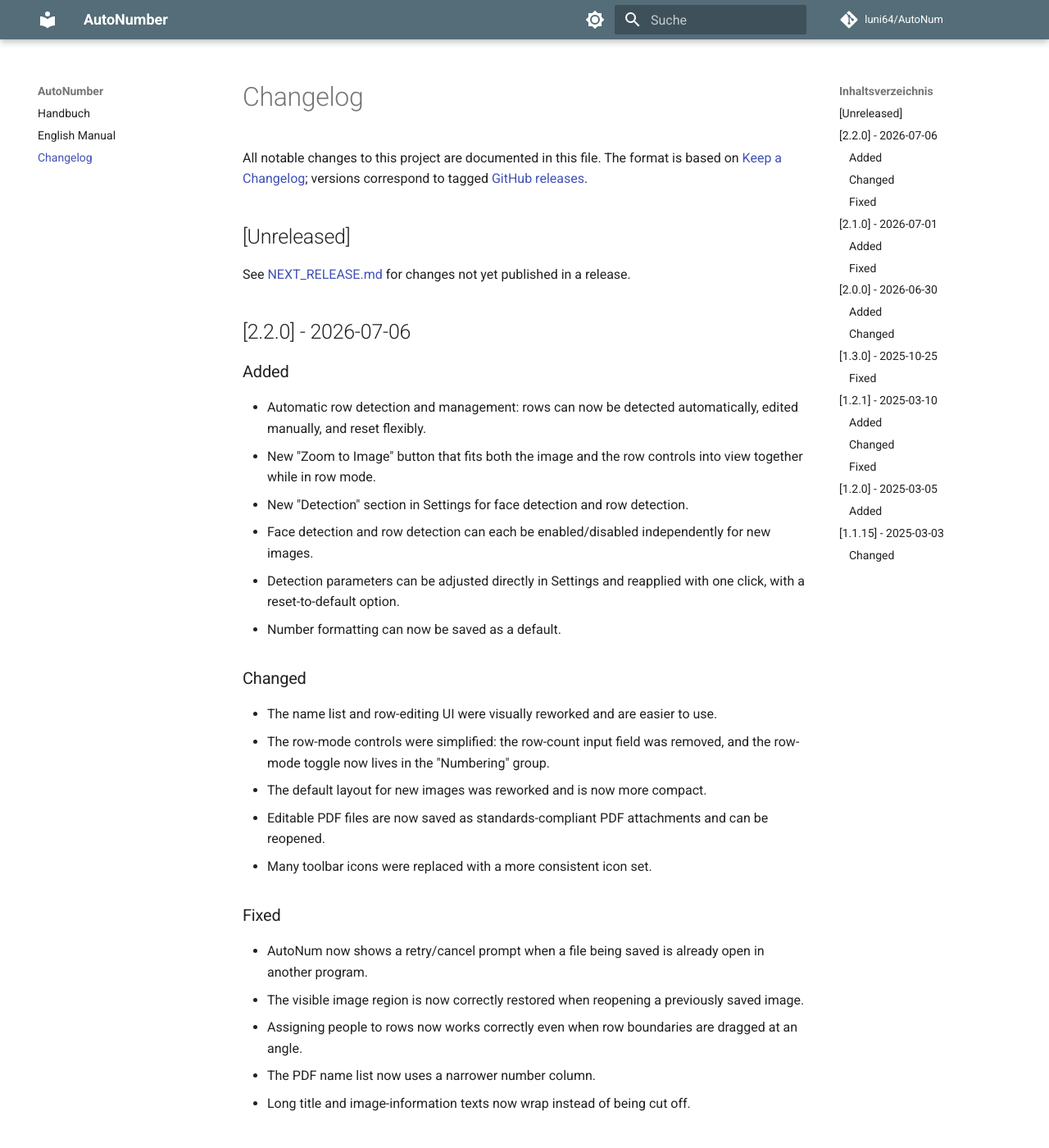
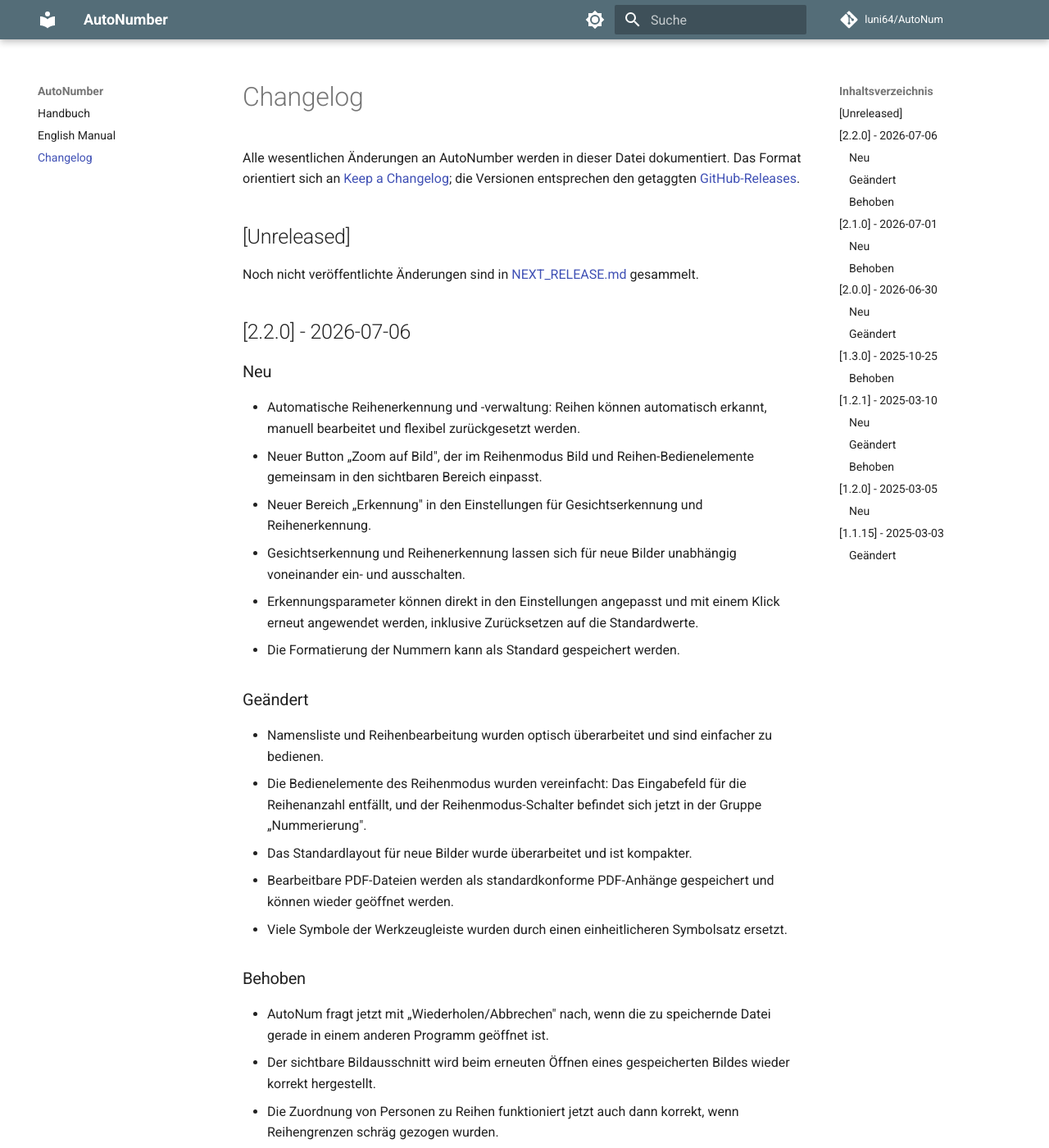
Before and after one commit to luni64/AutoNum, an MkDocs documentation site: the page built from docs/Manual/CHANGELOG.md, in a window 1280 px wide and 1400 px high. Shown: the whole window at 82% size. Built offline with MkDocs 1.6.1 and Material for MkDocs 9.7.7, drawn with Linux system fonts in a browser that asks for light colours; comment, search, counter and statistics services are not loaded; some of the changed text lies outside the part shown.

Commit message:
Translate the changelog to German, drop stale README_EN.md
The published changelog (docs/Manual/CHANGELOG.md) is user-facing on
the German manual site, so it is now written in German (sections
Neu/Geaendert/Behoben); CLAUDE.md and copilot-instructions.md note
that future entries stay German.

README_EN.md described the pre-2.3 UI (left button column, settings
gear, no Datei menu) and was referenced nowhere — README.en.md is the
maintained English readme. Deleted it together with its orphaned
old-UI screenshot docs/Manual/Pictures/UI.jpg.

Co-Authored-By: Claude Fable 5 <noreply@anthropic.com>

```diff
--- a/docs/Manual/CHANGELOG.md
+++ b/docs/Manual/CHANGELOG.md
@@ -1,88 +1,88 @@
 # Changelog
 
-All notable changes to this project are documented in this file. The format is based on [Keep a Changelog](https://keepachangelog.com/en/1.1.0/); versions correspond to tagged [GitHub releases](https://github.com/luni64/AutoNum/releases).
+Alle wesentlichen Änderungen an AutoNumber werden in dieser Datei dokumentiert. Das Format orientiert sich an [Keep a Changelog](https://keepachangelog.com/de/1.1.0/); die Versionen entsprechen den getaggten [GitHub-Releases](https://github.com/luni64/AutoNum/releases).
 
 ## [Unreleased]
 
-See [NEXT_RELEASE.md](https://github.com/luni64/AutoNum/blob/main/docs/release/NEXT_RELEASE.md) for changes not yet published in a release.
+Noch nicht veröffentlichte Änderungen sind in [NEXT_RELEASE.md](https://github.com/luni64/AutoNum/blob/main/docs/release/NEXT_RELEASE.md) gesammelt.
 
 ## [2.2.0] - 2026-07-06
 
-### Added
-- Automatic row detection and management: rows can now be detected automatically, edited manually, and reset flexibly.
-- New "Zoom to Image" button that fits both the image and the row controls into view together while in row mode.
-- New "Detection" section in Settings for face detection and row detection.
-- Face detection and row detection can each be enabled/disabled independently for new images.
-- Detection parameters can be adjusted directly in Settings and reapplied with one click, with a reset-to-default option.
-- Number formatting can now be saved as a default.
+### Neu
+- Automatische Reihenerkennung und -verwaltung: Reihen können automatisch erkannt, manuell bearbeitet und flexibel zurückgesetzt werden.
+- Neuer Button „Zoom auf Bild", der im Reihenmodus Bild und Reihen-Bedienelemente gemeinsam in den sichtbaren Bereich einpasst.
+- Neuer Bereich „Erkennung" in den Einstellungen für Gesichtserkennung und Reihenerkennung.
+- Gesichtserkennung und Reihenerkennung lassen sich für neue Bilder unabhängig voneinander ein- und ausschalten.
+- Erkennungsparameter können direkt in den Einstellungen angepasst und mit einem Klick erneut angewendet werden, inklusive Zurücksetzen auf die Standardwerte.
+- Die Formatierung der Nummern kann als Standard gespeichert werden.
 
-### Changed
-- The name list and row-editing UI were visually reworked and are easier to use.
-- The row-mode controls were simplified: the row-count input field was removed, and the row-mode toggle now lives in the "Numbering" group.
-- The default layout for new images was reworked and is now more compact.
-- Editable PDF files are now saved as standards-compliant PDF attachments and can be reopened.
-- Many toolbar icons were replaced with a more consistent icon set.
+### Geändert
+- Namensliste und Reihenbearbeitung wurden optisch überarbeitet und sind einfacher zu bedienen.
+- Die Bedienelemente des Reihenmodus wurden vereinfacht: Das Eingabefeld für die Reihenanzahl entfällt, und der Reihenmodus-Schalter befindet sich jetzt in der Gruppe „Nummerierung".
+- Das Standardlayout für neue Bilder wurde überarbeitet und ist kompakter.
+- Bearbeitbare PDF-Dateien werden als standardkonforme PDF-Anhänge gespeichert und können wieder geöffnet werden.
+- Viele Symbole der Werkzeugleiste wurden durch einen einheitlicheren Symbolsatz ersetzt.
 
-### Fixed
-- AutoNum now shows a retry/cancel prompt when a file being saved is already open in another program.
-- The visible image region is now correctly restored when reopening a previously saved image.
-- Assigning people to rows now works correctly even when row boundaries are dragged at an angle.
-- The PDF name list now uses a narrower number column.
-- Long title and image-information texts now wrap instead of being cut off.
+### Behoben
+- AutoNum fragt jetzt mit „Wiederholen/Abbrechen" nach, wenn die zu speichernde Datei gerade in einem anderen Programm geöffnet ist.
+- Der sichtbare Bildausschnitt wird beim erneuten Öffnen eines gespeicherten Bildes wieder korrekt hergestellt.
+- Die Zuordnung von Personen zu Reihen funktioniert jetzt auch dann korrekt, wenn Reihengrenzen schräg gezogen wurden.
+- Die Namensliste im PDF verwendet eine schmalere Nummernspalte.
+- Lange Überschriften und Bildinformationen werden umbrochen statt abgeschnitten.
 
 ## [2.1.0] - 2026-07-01
 
-### Added
-- New "Export Now" button under Settings → Export for direct metadata export.
+### Neu
+- Neuer Button „Jetzt exportieren" unter Einstellungen → Export für den direkten Metadaten-Export.
 
-### Fixed
-- PDF export now respects the metadata options under Settings → Export (CSV/JSON sidecar files), matching JPG export.
-- Previously entered image-related texts (title, information, image ID) are now correctly reset when opening a new image.
+### Behoben
+- Der PDF-Export berücksichtigt jetzt wie der JPG-Export die Metadaten-Optionen unter Einstellungen → Export (CSV-/JSON-Begleitdateien).
+- Zuvor eingegebene bildbezogene Texte (Überschrift, Bildinformationen, Bild-ID) werden beim Öffnen eines neuen Bildes korrekt zurückgesetzt.
 
 ## [2.0.0] - 2026-06-30
 
-### Added
-- New image action bar below the preview: rotate 90°, fit zoom to content.
-- Separate save buttons: "Save as JPG" and "Save as PDF" (remains editable).
-- Metadata export: title, description, ID, and name list can be exported as `.csv` or `.json` for further processing in Excel or databases.
-- Reopen PDFs: PDF files created by AutoNumber can be reopened and edited later, like JPGs.
-- More control over the name list: number of columns per image is configurable (1–4), e.g. for compact lists on larger group photos.
-- Dedicated fields for image information and image ID, separate from the title, each independently shown/hidden and styled.
+### Neu
+- Neue Bild-Aktionsleiste unter der Vorschau: Drehen um 90°, Zoom auf Inhalt anpassen.
+- Getrennte Speichern-Buttons: „Als JPG speichern" und „Als PDF speichern" (bleibt bearbeitbar).
+- Metadaten-Export: Überschrift, Beschreibung, Bild-ID und Namensliste können als `.csv` oder `.json` exportiert werden, z. B. zur Weiterverarbeitung in Excel oder Datenbanken.
+- PDFs wieder öffnen: Mit AutoNumber erstellte PDF-Dateien lassen sich wie JPGs erneut öffnen und weiterbearbeiten.
+- Mehr Kontrolle über die Namensliste: Die Spaltenanzahl ist pro Bild einstellbar (1–4), z. B. für kompakte Listen bei größeren Gruppenfotos.
+- Eigene Felder für Bildinformationen und Bild-ID, getrennt von der Überschrift, jeweils unabhängig ein-/ausblendbar und formatierbar.
 
-### Changed
-- Unified formatting dialog for title, image information, image ID, and name list, with clearer percentage display for sizes.
-- Reworked Settings window with clearer sections for fonts, detection, and saving; defaults are easier to apply.
-- More reliable restoration of sizes, fonts, and visibility when reopening a file.
-- Improved rendering quality for small numbers and name lists in JPG and PDF export.
-- AutoNum files no longer require the original image to edit — all necessary information is stored directly in the metadata.
+### Geändert
+- Einheitlicher Formatierungsdialog für Überschrift, Bildinformationen, Bild-ID und Namensliste mit klarerer Prozentanzeige für Größen.
+- Überarbeitetes Einstellungsfenster mit klareren Bereichen für Schriften, Erkennung und Speichern; Standardwerte lassen sich einfacher übernehmen.
+- Größen, Schriftarten und Sichtbarkeit werden beim erneuten Öffnen einer Datei zuverlässiger wiederhergestellt.
+- Verbesserte Darstellungsqualität für kleine Nummern und Namenslisten im JPG- und PDF-Export.
+- AutoNum-Dateien benötigen zum Bearbeiten nicht mehr das Originalbild — alle nötigen Informationen sind direkt in den Metadaten gespeichert.
 
 ## [1.3.0] - 2025-10-25
 
-### Fixed
-- Label size was set incorrectly (too small) when opening images created with AutoNum.
-- Opening images created with AutoNum triggered an automatic renumbering, altering manually adjusted numbering.
+### Behoben
+- Beim Öffnen von mit AutoNum erstellten Bildern wurde die Nummerngröße falsch (zu klein) gesetzt.
+- Das Öffnen von mit AutoNum erstellten Bildern löste eine automatische Neunummerierung aus und veränderte damit manuell angepasste Nummerierungen.
 
 ## [1.2.1] - 2025-03-10
 
-### Added
-- Ability to search for the original image when opening a numbered image whose original can't be found automatically.
+### Neu
+- Beim Öffnen eines nummerierten Bildes, dessen Original nicht automatisch gefunden wird, kann jetzt danach gesucht werden.
 
-### Changed
-- Switched to `Bitmap.Open` instead of the OpenCV open method, reducing supported input formats to JPG, PNG, TIFF, BMP, GIF, and EXIF.
-- Export temporarily restricted to JPG (due to metadata handling).
+### Geändert
+- Umstellung auf `Bitmap.Open` statt der OpenCV-Lademethode; die unterstützten Eingabeformate reduzieren sich dadurch auf JPG, PNG, TIFF, BMP, GIF und EXIF.
+- Der Export ist vorübergehend auf JPG beschränkt (wegen der Metadaten-Verarbeitung).
 
-### Fixed
-- Label size was wrong when opening a numbered image.
-- Fixed crashes when opening non-image files.
+### Behoben
+- Beim Öffnen eines nummerierten Bildes war die Nummerngröße falsch.
+- Abstürze beim Öffnen von Nicht-Bilddateien behoben.
 
 ## [1.2.0] - 2025-03-05
 
-### Added
-- Beta support for opening and editing previously numbered images, e.g. to add identified person names to an existing image.
+### Neu
+- Beta-Unterstützung für das Öffnen und Bearbeiten bereits nummerierter Bilder, z. B. um nachträglich identifizierte Personen in einem vorhandenen Bild zu ergänzen.
 
-> **Note:** AutoNumber requires the original image to edit a numbered one; its location is stored in the metadata on save. Images created with older versions that didn't store this metadata cannot be edited.
+> **Hinweis:** AutoNumber benötigt in dieser Version zum Bearbeiten eines nummerierten Bildes das Originalbild; dessen Speicherort wird beim Speichern in den Metadaten abgelegt. Mit älteren Versionen erstellte Bilder ohne diese Metadaten können nicht bearbeitet werden.
 
 ## [1.1.15] - 2025-03-03
 
-### Changed
-- New GUI and new features (first tracked release).
+### Geändert
+- Neue Oberfläche und neue Funktionen (erste dokumentierte Version).
```
Also changed, not shown: CLAUDE.md (+1 -1 lines), README_EN.md (deleted, +0 -103 lines), .github/copilot-instructions.md, docs/Manual/Pictures/UI.jpg (deleted).
